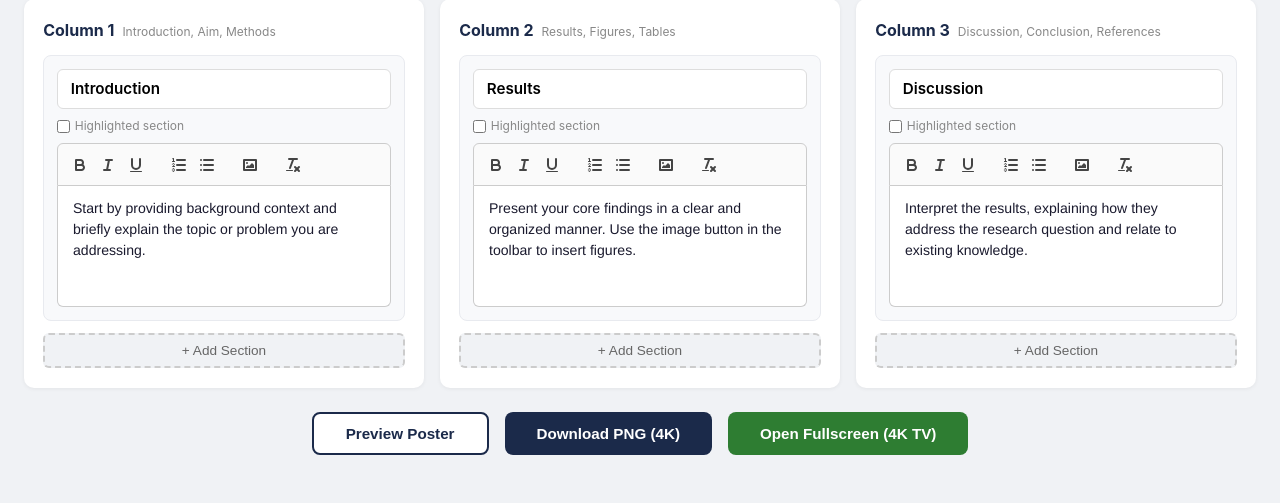
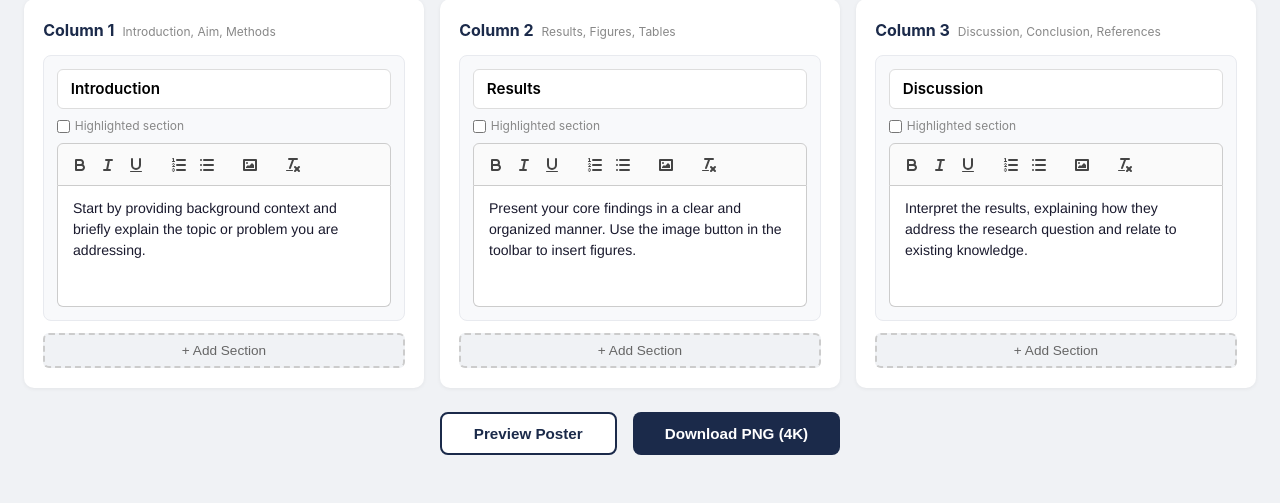
Before and after one commit to chiz720/ccsk-poster-generator, a Flask app: page / in a window 1280 px wide. Shown: the part 560-1063 px from the top of the page. Run offline with Flask 3, Linux system fonts and the light colour scheme; some libraries are stand-ins or nearby versions.

Commit message:
Remove fullscreen feature and update user guide for PNG output
Remove the Open Fullscreen (4K TV) button, route, and JS function.
Update user guide to reflect PNG downloads instead of PDF throughout.

Co-Authored-By: Claude Opus 4.6 <noreply@anthropic.com>

```diff
--- a/app.py
+++ b/app.py
@@ -69,18 +69,6 @@ def download():
     os.remove(html_path)
 
     return send_file(png_path, as_attachment=True, download_name="CCSK_Poster.png")
-
-
-@app.route("/fullscreen", methods=["POST"])
-def fullscreen():
-    """Save poster HTML and redirect to a fullscreen view."""
-    data = request.get_json()
-    html = build_poster_html(data)
-    fname = f"poster_{uuid.uuid4().hex[:8]}.html"
-    fpath = os.path.join(app.config["UPLOAD_FOLDER"], fname)
-    with open(fpath, "w") as f:
-        f.write(html)
-    return jsonify({"url": f"/static/uploads/{fname}"})
 
 
 @app.route("/upload-image", methods=["POST"])
--- a/static/js/app.js
+++ b/static/js/app.js
@@ -163,28 +163,6 @@ async function previewPoster() {
     }
 }
 
-// ═══ FULLSCREEN (4K TV) ═══
-async function openFullscreen() {
-    const data = gatherData();
-    document.body.classList.add('loading');
-
-    try {
-        const res = await fetch('/fullscreen', {
-            method: 'POST',
-            headers: { 'Content-Type': 'application/json' },
-            body: JSON.stringify(data),
-        });
-        const result = await res.json();
-        if (result.url) {
-            window.open(result.url, '_blank');
-        }
-    } catch (err) {
-        alert('Fullscreen failed: ' + err.message);
-    } finally {
-        document.body.classList.remove('loading');
-    }
-}
-
 // ═══ DOWNLOAD PNG (4K) ═══
 async function downloadPNG() {
     const data = gatherData();
--- a/templates/index.html
+++ b/templates/index.html
@@ -121,7 +121,6 @@
     <div class="actions">
         <button class="btn-secondary" onclick="previewPoster()">Preview Poster</button>
         <button class="btn-primary" onclick="downloadPNG()">Download PNG (4K)</button>
-        <button class="btn-primary" onclick="openFullscreen()" style="background:#2E7D32;">Open Fullscreen (4K TV)</button>
     </div>
 
     <!-- PREVIEW -->
```
Also changed, not shown: 1 other file.
